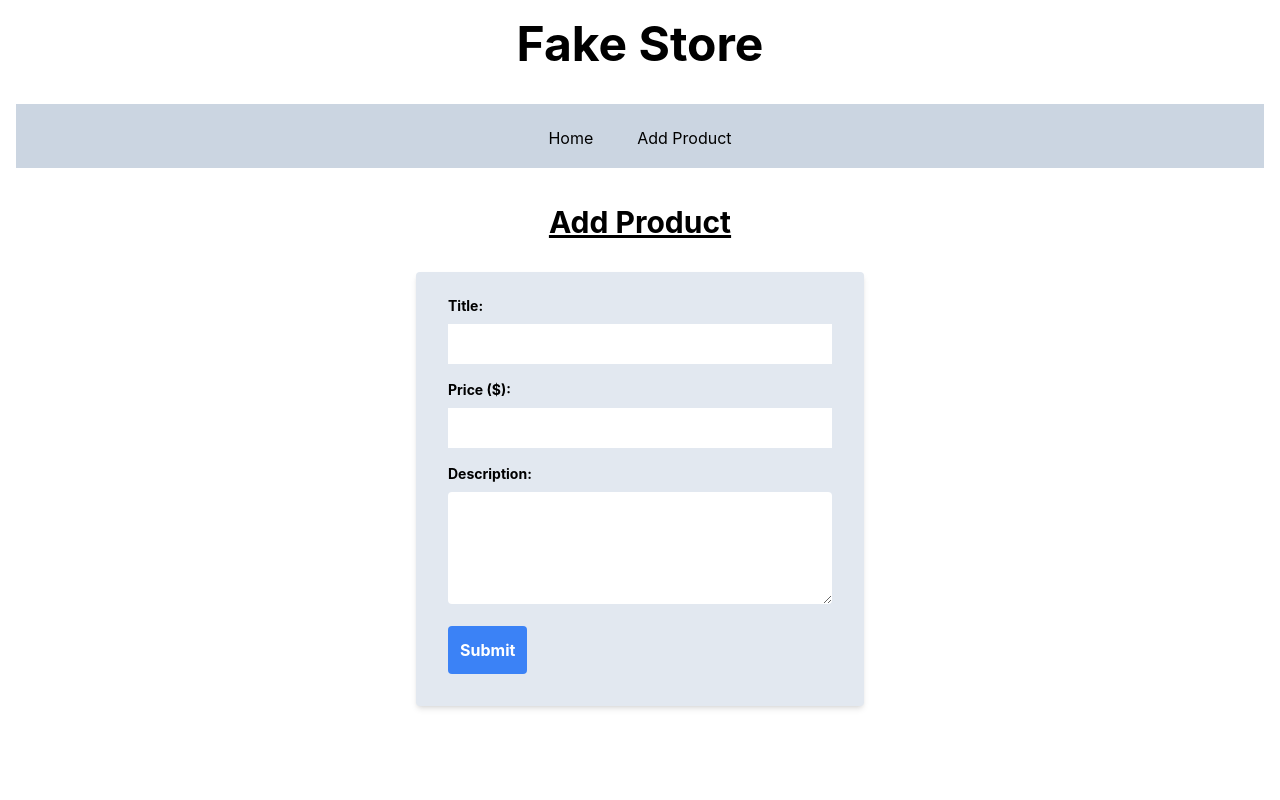
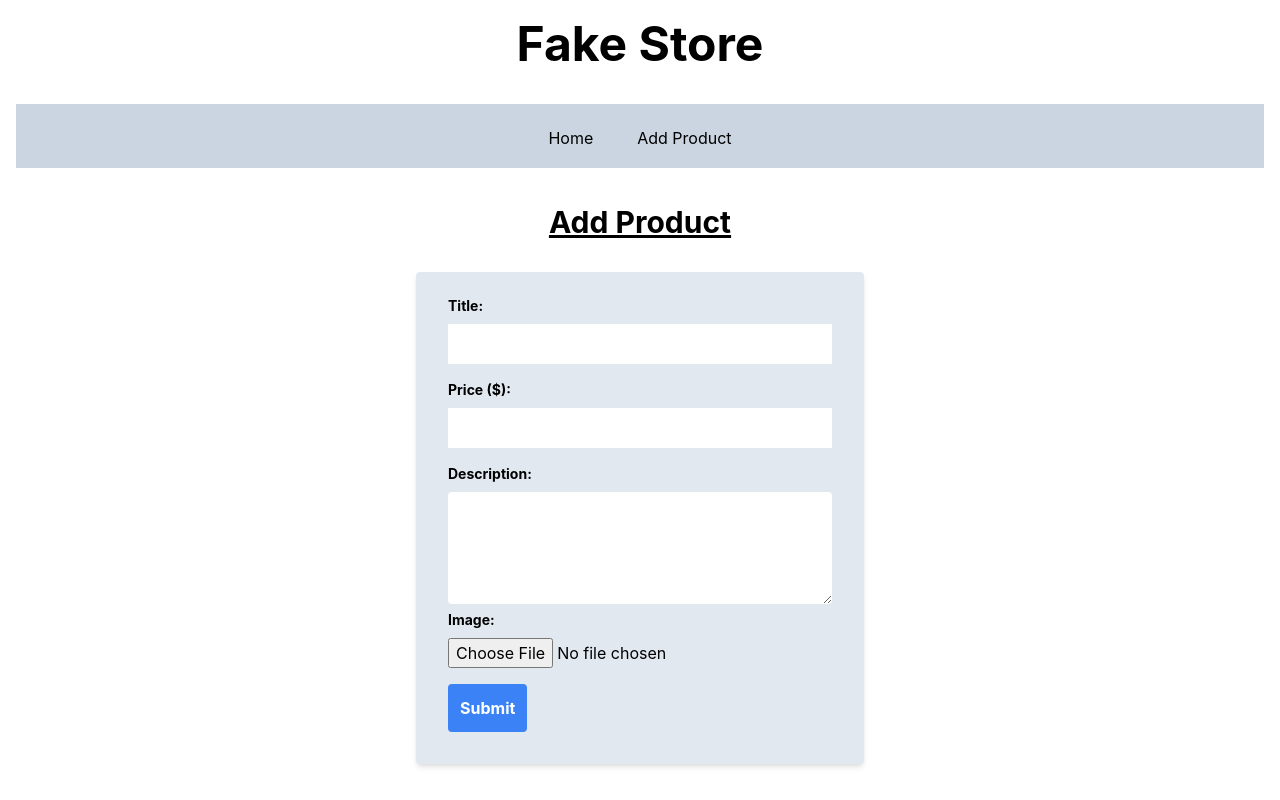
Before and after one commit to Talha-Rizwan/point-of-sale-react-frontend, a React (Create React App) app in the folder store-frontend/: page /add in a window 1280 px wide. Built offline with nearby package versions, Linux system fonts and the light colour scheme.

Commit message:
Fix: added image field in forms

```diff
--- a/store-frontend/package.json
+++ b/store-frontend/package.json
@@ -9,6 +9,7 @@
     "axios": "^1.5.0",
     "react": "^18.2.0",
     "react-dom": "^18.2.0",
+    "react-dropzone": "^14.2.3",
     "react-router-dom": "^6.15.0",
     "react-scripts": "5.0.1",
     "web-vitals": "^2.1.4"
--- a/store-frontend/src/components/AddForm.js
+++ b/store-frontend/src/components/AddForm.js
@@ -6,17 +6,32 @@ function AddForm() {
     title: '',
     price: '',
     description: '',
+    image: null,
   });
 
   const handleChange = (e) => {
-    const { name, value } = e.target;
-    setFormData({ ...formData, [name]: value });
+    const { name, value, files } = e.target;
+
+    if (name === 'image') {
+      setFormData({ ...formData, [name]: files[0] });
+    } else {
+      setFormData({ ...formData, [name]: value });
+    }
+
   };
 
   const handleSubmit = (e) => {
     e.preventDefault();
+    const formDataToSend = new FormData();
+      formDataToSend.append('title', formData.title);
+      formDataToSend.append('price', formData.price);
+      formDataToSend.append('description', formData.description);
+      formDataToSend.append('image', formData.image);
 
-    axios.post('https://fakestoreapi.com/products', formData)
+
+
+    console.log('the formdata is : ', formData)
+    axios.post('https://fakestoreapi.com/products', formDataToSend)
     .then((response) => {
       console.log('Data sent successfully:', response.data);
 
@@ -27,6 +42,7 @@ function AddForm() {
         title: '',
         price: '',
         description: '',
+        image: null,
       })
     })
     .catch((error) => {
@@ -77,6 +93,18 @@ function AddForm() {
             className="rounded w-full p-2 "
             rows="4"
           ></textarea>
+          <div className="mb-4">
+          <label htmlFor="image" className="block text-sm font-bold mb-2">
+            Image:
+          </label>
+          <input
+            type="file"
+            id="image"
+            name="image"
+            onChange={handleChange}
+            accept=".jpg, .jpeg, .png"
+          />
+        </div>
         </div>
           <button
             type="submit"
--- a/store-frontend/src/components/UpdateForm.js
+++ b/store-frontend/src/components/UpdateForm.js
@@ -10,17 +10,31 @@ function UpdateForm() {
     title: itemData.title,
     price: itemData.price,
     description: itemData.description,
+    image: itemData.image,
   });
 
   const handleChange = (e) => {
-    const { name, value } = e.target;
-    setFormData({ ...formData, [name]: value });
+    const { name, value, files } = e.target;
+
+    if (name === 'image') {
+      setFormData({ ...formData, [name]: files[0] });
+    } else {
+      setFormData({ ...formData, [name]: value });
+    }
   };
 
   const handleSubmit = (e) => {
     e.preventDefault();
 
-    axios.put('https://fakestoreapi.com/products/'+itemData.id, formData)
+    const formDataToSend = new FormData();
+      formDataToSend.append('title', formData.title);
+      formDataToSend.append('price', formData.price);
+      formDataToSend.append('description', formData.description);
+      formDataToSend.append('image', formData.image);
+
+      console.log('the formdata is : ', formData)
+
+    axios.put('https://fakestoreapi.com/products/'+itemData.id, formDataToSend)
     .then((response) => {
       console.log('Data sent successfully:', response.data);
 
@@ -83,6 +97,18 @@ function UpdateForm() {
             rows="4"
           ></textarea>
         </div>
+        <div className="mb-4">
+          <label htmlFor="image" className="block text-sm font-bold mb-2">
+            Image:
+          </label>
+          <input
+            type="file"
+            id="image"
+            name="image"
+            onChange={handleChange}
+            accept=".jpg, .jpeg, .png"
+          />
+        </div>
           <button
             type="submit"
             className="bg-blue-500 hover:bg-blue-700 text-white font-bold p-3 rounded "
```
Also changed, not shown: 1 other file (tests, documents, lock files or other folders).
